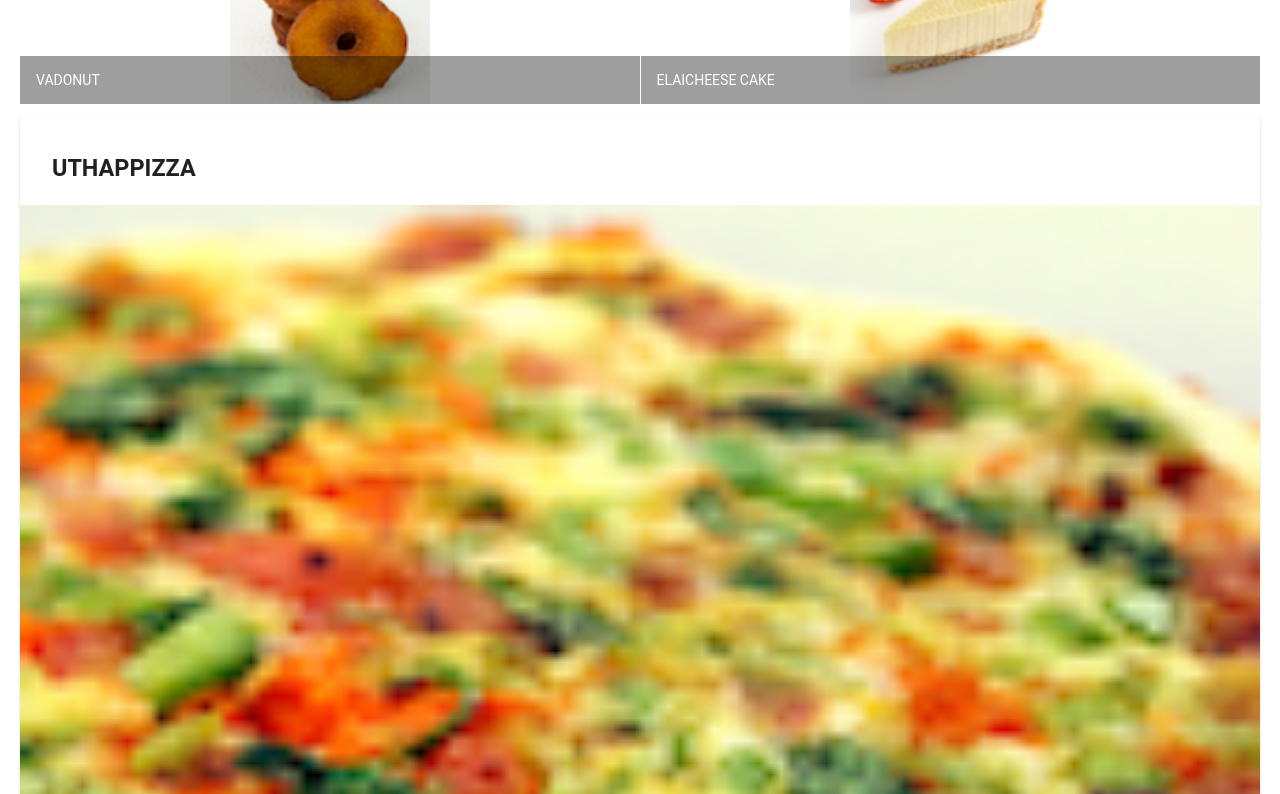
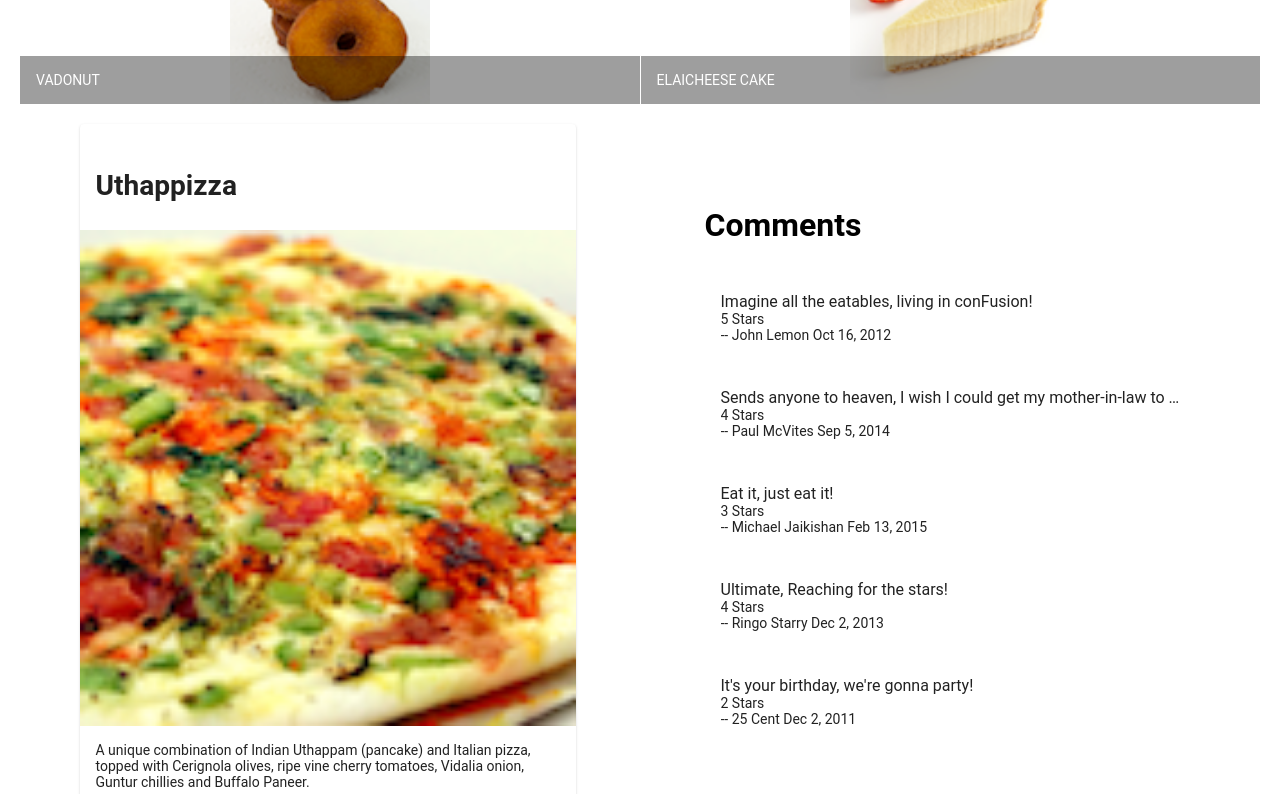
Before and after one commit to darshilthakore/confusion, an Angular app: page / in a window 1280 px wide. Shown: the part 460-1254 px from the top of the page. Built offline with nearby package versions, Linux system fonts and the light colour scheme.

Commit message:
completed assignment 1

```diff
--- a/src/app/app.module.ts
+++ b/src/app/app.module.ts
@@ -13,11 +13,13 @@
 
 import 'hammerjs';
 import { MenuComponent } from './menu/menu.component';
+import { DishdetailComponent } from './dishdetail/dishdetail.component';
 
 @NgModule({
   declarations: [
     AppComponent,
-    MenuComponent
+    MenuComponent,
+    DishdetailComponent
   ],
   imports: [
     BrowserModule,
--- /dev/null
+++ b/src/app/dishdetail/dishdetail.component.html
@@ -0,0 +1,32 @@
+<div class="container"
+    fxLayout="row"
+    fxLayout.sm="column"
+    fxLayout.xs="column"
+    fxLayoutAlign.gt-md="space-around center"
+    fxLayoutGap="10px"
+    fxLayoutGap.xs="0">
+
+  <div fxFlex="40" *ngIf="dish">
+    <mat-card>
+        <mat-card-title><h3>{{dish.name}}</h3></mat-card-title>
+        <img mat-card-image src={{dish.image}}>
+        <mat-card-content>{{dish.description}}</mat-card-content>
+    </mat-card>
+  </div>
+
+  <div fxFlex="40" *ngIf="dish">
+    <h1>Comments</h1>
+
+    <mat-list *ngFor="let comment of dish.comments">
+        <mat-list-item>
+            <p matLine>{{comment.comment}}</p>
+            <p matLine>{{comment.rating}} Stars</p>
+            <p matLine>-- {{comment.author}} {{comment.date | date}}</p>
+        </mat-list-item>
+    </mat-list>
+
+
+
+  </div>
+
+</div>
--- /dev/null
+++ b/src/app/dishdetail/dishdetail.component.ts
@@ -0,0 +1,61 @@
+import { Component, OnInit } from '@angular/core';
+
+const DISH = {
+  id: '0',
+  name: 'Uthappizza',
+  image: '/assets/images/uthappizza.png',
+  category: 'mains',
+  featured: true,
+  label: 'Hot',
+  price: '4.99',
+  // tslint:disable-next-line:max-line-length
+  description: 'A unique combination of Indian Uthappam (pancake) and Italian pizza, topped with Cerignola olives, ripe vine cherry tomatoes, Vidalia onion, Guntur chillies and Buffalo Paneer.',
+  comments: [
+       {
+           rating: 5,
+           comment: 'Imagine all the eatables, living in conFusion!',
+           author: 'John Lemon',
+           date: '2012-10-16T17:57:28.556094Z'
+       },
+       {
+           rating: 4,
+           comment: 'Sends anyone to heaven, I wish I could get my mother-in-law to eat it!',
+           author: 'Paul McVites',
+           date: '2014-09-05T17:57:28.556094Z'
+       },
+       {
+           rating: 3,
+           comment: 'Eat it, just eat it!',
+           author: 'Michael Jaikishan',
+           date: '2015-02-13T17:57:28.556094Z'
+       },
+       {
+           rating: 4,
+           comment: 'Ultimate, Reaching for the stars!',
+           author: 'Ringo Starry',
+           date: '2013-12-02T17:57:28.556094Z'
+       },
+       {
+           rating: 2,
+           comment: 'It\'s your birthday, we\'re gonna party!',
+           author: '25 Cent',
+           date: '2011-12-02T17:57:28.556094Z'
+       }
+   ]
+};
+
+@Component({
+  selector: 'app-dishdetail',
+  templateUrl: './dishdetail.component.html',
+  styleUrls: ['./dishdetail.component.scss']
+})
+export class DishdetailComponent implements OnInit {
+
+  dish = DISH;
+
+  constructor() { }
+
+  ngOnInit(): void {
+  }
+
+}
--- a/src/app/menu/menu.component.html
+++ b/src/app/menu/menu.component.html
@@ -24,26 +24,8 @@
         </mat-grid-list>
     </div>
 
-    <div fxFlex *ngIf="selectedDish">
-        <mat-card>
-            <mat-card-header>
-                <mat-card-title>
-                    <h3>{{selectedDish.name | uppercase }}</h3>
-                </mat-card-title>
-            </mat-card-header>
-            <img mat-card-image src="{{selectedDish.image}}" alt="{{selectedDish.name}}">
-            <mat-card-content>
-                <p>
-                    {{selectedDish.description}}
-                </p>
-            </mat-card-content>
-            <mat-card-actions>
-                <button mat-button>LIKE</button>
-                <button mat-button>SHARE</button>
-            </mat-card-actions>
-        </mat-card>
-
-    </div>
 
 
 </div>
+
+<app-dishdetail></app-dishdetail>
```
Also changed, not shown: src/app/app.component.html (line endings or trailing spaces), src/app/dishdetail/dishdetail.component.scss (added), 1 other file (tests, documents, lock files or other folders).
